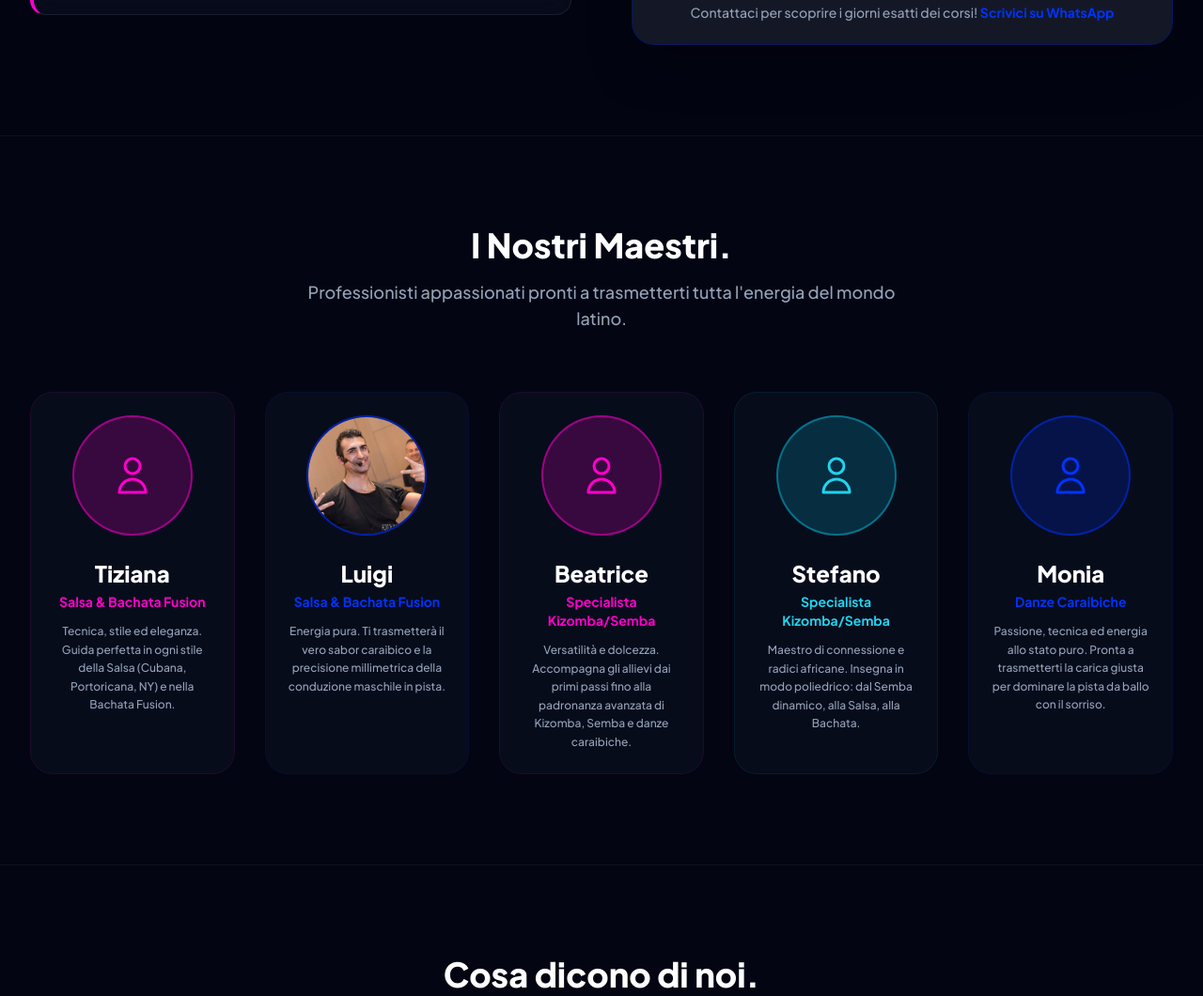
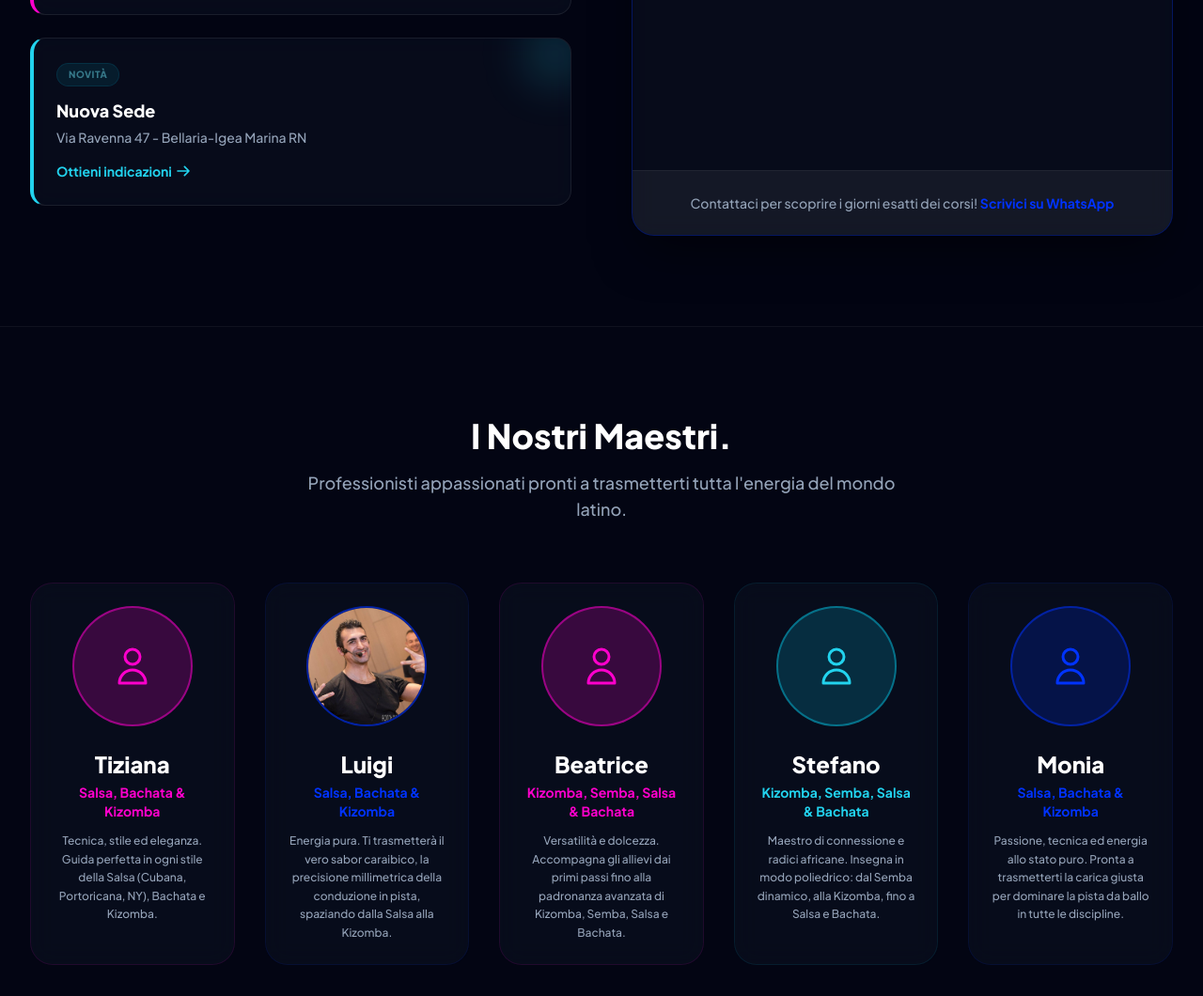
Before and after one commit to colu84/blue-danza-caribe, a plain HTML site: page index.html in a window 1280 px wide. Shown: the part 2778-3838 px from the top of the page at 94% size. Drawn offline with nearby package versions, Linux system fonts and the light colour scheme.

Commit message:
Update text: remove Fusion, update teacher disciplines, add Bellaria location

```diff
--- a/index.html
+++ b/index.html
@@ -168,7 +168,7 @@
             <div class="flex flex-col md:flex-row md:items-end justify-between mb-16 gap-6">
                 <div>
                     <h2 class="text-4xl font-black text-white mb-4">Le Nostre Discipline</h2>
-                    <p class="text-lg text-slate-400 max-w-xl font-medium">Salsa (tutti gli stili), Bachata Fusion, Kizomba e Semba. Classi studiate per esplodere in pista.</p>
+                    <p class="text-lg text-slate-400 max-w-xl font-medium">Salsa (tutti gli stili), Bachata, Kizomba e Semba. Classi studiate per esplodere in pista.</p>
                 </div>
             </div>
 
@@ -196,8 +196,8 @@
                     <div class="p-10 h-full relative z-10 flex flex-col justify-between">
                         <div>
                             <span class="inline-block px-4 py-1.5 rounded-full bg-brandPink/20 text-pink-300 text-xs font-black mb-6 tracking-wide uppercase border border-brandPink/30">Fluidità</span>
-                            <h3 class="text-3xl font-black text-white mb-4 group-hover:text-pink-400 transition-colors">Bachata Fusion</h3>
-                            <p class="text-slate-400 text-base mb-8 leading-relaxed font-medium">Non la solita "sensual". Uniamo footwork dominicano e tecniche moderne per un ballo ricco di stile, musicalità e profondo rispetto del partner in ogni figura.</p>
+                            <h3 class="text-3xl font-black text-white mb-4 group-hover:text-pink-400 transition-colors">Bachata</h3>
+                            <p class="text-slate-400 text-base mb-8 leading-relaxed font-medium">Uniamo i fondamentali dominicani e la tecnica moderna per un ballo ricco di stile, musicalità e profondo rispetto del partner in ogni figura.</p>
                         </div>
                         <div class="flex items-center gap-4 border-t border-white/10 pt-6">
                             <span class="text-sm font-bold text-white group-hover:text-brandPink transition-colors flex items-center gap-2 cursor-pointer">
@@ -235,7 +235,7 @@
                 <div>
                     <div class="inline-flex items-center gap-2 px-4 py-1.5 rounded-full card-glass mb-6 shadow-sm border-brandBlue/30 border">
                         <svg class="w-5 h-5 text-brandBlue" fill="none" stroke="currentColor" viewBox="0 0 24 24"><path stroke-linecap="round" stroke-linejoin="round" stroke-width="2.5" d="M17.657 16.657L13.414 20.9a1.998 1.998 0 01-2.827 0l-4.244-4.243a8 8 0 1111.314 0z"></path><path stroke-linecap="round" stroke-linejoin="round" stroke-width="2.5" d="M15 11a3 3 0 11-6 0 3 3 0 016 0z"></path></svg>
-                        <span class="text-sm font-bold text-slate-200">Riccione e Rimini</span>
+                        <span class="text-sm font-bold text-slate-200">Riccione, Rimini e Bellaria</span>
                     </div>
                     <h2 class="text-4xl md:text-5xl font-black text-white mb-6 leading-[1.1]">Le nostre sedi principali.</h2>
                     <p class="text-lg text-slate-400 mb-8 leading-relaxed font-medium">
@@ -250,10 +250,19 @@
                     </div>
 
                     <!-- Sede Rimini -->
-                    <div class="card-glass p-6 rounded-2xl border-l-4 border-l-brandPink mb-8">
+                    <div class="card-glass p-6 rounded-2xl border-l-4 border-l-brandPink mb-6">
                         <h4 class="font-black text-white mb-1 text-lg">Manuale Olistico Schilling</h4>
                         <p class="text-slate-400 text-sm font-medium">Via Draghi 19 - Rimini</p>
                         <a href="https://maps.google.com/?q=Via+Draghi+19+Rimini" target="_blank" class="inline-flex items-center gap-1 mt-4 text-pink-400 text-sm font-bold hover:text-pink-300">Ottieni indicazioni <svg class="w-4 h-4" fill="none" stroke="currentColor" viewBox="0 0 24 24"><path stroke-linecap="round" stroke-linejoin="round" stroke-width="2.5" d="M14 5l7 7m0 0l-7 7m7-7H3"></path></svg></a>
+                    </div>
+
+                    <!-- Sede Bellaria -->
+                    <div class="card-glass p-6 rounded-2xl border-l-4 border-l-cyan-400 mb-8 relative overflow-hidden">
+                        <div class="absolute -right-4 -top-4 w-16 h-16 bg-cyan-400/20 rounded-full blur-xl"></div>
+                        <span class="inline-block px-3 py-1 rounded-full bg-cyan-500/20 text-cyan-300 text-[10px] font-black mb-3 uppercase tracking-wider border border-cyan-500/30 animate-pulse">Novità</span>
+                        <h4 class="font-black text-white mb-1 text-lg">Nuova Sede</h4>
+                        <p class="text-slate-400 text-sm font-medium">Via Ravenna 47 - Bellaria-Igea Marina RN</p>
+                        <a href="https://maps.google.com/?q=Via+Ravenna+47+Bellaria+Igea+Marina" target="_blank" class="inline-flex items-center gap-1 mt-4 text-cyan-400 text-sm font-bold hover:text-cyan-300">Ottieni indicazioni <svg class="w-4 h-4" fill="none" stroke="currentColor" viewBox="0 0 24 24"><path stroke-linecap="round" stroke-linejoin="round" stroke-width="2.5" d="M14 5l7 7m0 0l-7 7m7-7H3"></path></svg></a>
                     </div>
                 </div>
 
@@ -307,8 +316,8 @@
                         <svg class="w-12 h-12 text-brandPink hidden z-0" fill="none" stroke="currentColor" viewBox="0 0 24 24"><path stroke-linecap="round" stroke-linejoin="round" stroke-width="1.5" d="M16 7a4 4 0 11-8 0 4 4 0 018 0zM12 14a7 7 0 00-7 7h14a7 7 0 00-7-7z"></path></svg>
                     </div>
                     <h3 class="text-2xl font-black text-white mb-1">Tiziana</h3>
-                    <p class="text-brandPink font-bold text-sm mb-3">Salsa & Bachata Fusion</p>
-                    <p class="text-slate-400 text-xs font-medium leading-relaxed">Tecnica, stile ed eleganza. Guida perfetta in ogni stile della Salsa (Cubana, Portoricana, NY) e nella Bachata Fusion.</p>
+                    <p class="text-brandPink font-bold text-sm mb-3">Salsa, Bachata & Kizomba</p>
+                    <p class="text-slate-400 text-xs font-medium leading-relaxed">Tecnica, stile ed eleganza. Guida perfetta in ogni stile della Salsa (Cubana, Portoricana, NY), Bachata e Kizomba.</p>
                 </div>
 
                 <!-- Luigi -->
@@ -318,8 +327,8 @@
                         <svg class="w-12 h-12 text-brandBlue hidden z-0" fill="none" stroke="currentColor" viewBox="0 0 24 24"><path stroke-linecap="round" stroke-linejoin="round" stroke-width="1.5" d="M16 7a4 4 0 11-8 0 4 4 0 018 0zM12 14a7 7 0 00-7 7h14a7 7 0 00-7-7z"></path></svg>
                     </div>
                     <h3 class="text-2xl font-black text-white mb-1">Luigi</h3>
-                    <p class="text-brandBlue font-bold text-sm mb-3">Salsa & Bachata Fusion</p>
-                    <p class="text-slate-400 text-xs font-medium leading-relaxed">Energia pura. Ti trasmetterà il vero sabor caraibico e la precisione millimetrica della conduzione maschile in pista.</p>
+                    <p class="text-brandBlue font-bold text-sm mb-3">Salsa, Bachata & Kizomba</p>
+                    <p class="text-slate-400 text-xs font-medium leading-relaxed">Energia pura. Ti trasmetterà il vero sabor caraibico, la precisione millimetrica della conduzione in pista, spaziando dalla Salsa alla Kizomba.</p>
                 </div>
 
                 <!-- Beatrice -->
@@ -329,8 +338,8 @@
                         <svg class="w-12 h-12 text-brandPink hidden z-0" fill="none" stroke="currentColor" viewBox="0 0 24 24"><path stroke-linecap="round" stroke-linejoin="round" stroke-width="1.5" d="M16 7a4 4 0 11-8 0 4 4 0 018 0zM12 14a7 7 0 00-7 7h14a7 7 0 00-7-7z"></path></svg>
                     </div>
                     <h3 class="text-2xl font-black text-white mb-1">Beatrice</h3>
-                    <p class="text-brandPink font-bold text-sm mb-3">Specialista Kizomba/Semba</p>
-                    <p class="text-slate-400 text-xs font-medium leading-relaxed">Versatilità e dolcezza. Accompagna gli allievi dai primi passi fino alla padronanza avanzata di Kizomba, Semba e danze caraibiche.</p>
+                    <p class="text-brandPink font-bold text-sm mb-3">Kizomba, Semba, Salsa & Bachata</p>
+                    <p class="text-slate-400 text-xs font-medium leading-relaxed">Versatilità e dolcezza. Accompagna gli allievi dai primi passi fino alla padronanza avanzata di Kizomba, Semba, Salsa e Bachata.</p>
                 </div>
 
                 <!-- Stefano -->
@@ -340,8 +349,8 @@
                         <svg class="w-12 h-12 text-cyan-400 hidden z-0" fill="none" stroke="currentColor" viewBox="0 0 24 24"><path stroke-linecap="round" stroke-linejoin="round" stroke-width="1.5" d="M16 7a4 4 0 11-8 0 4 4 0 018 0zM12 14a7 7 0 00-7 7h14a7 7 0 00-7-7z"></path></svg>
                     </div>
                     <h3 class="text-2xl font-black text-white mb-1">Stefano</h3>
-                    <p class="text-cyan-400 font-bold text-sm mb-3">Specialista Kizomba/Semba</p>
-                    <p class="text-slate-400 text-xs font-medium leading-relaxed">Maestro di connessione e radici africane. Insegna in modo poliedrico: dal Semba dinamico, alla Salsa, alla Bachata.</p>
+                    <p class="text-cyan-400 font-bold text-sm mb-3">Kizomba, Semba, Salsa & Bachata</p>
+                    <p class="text-slate-400 text-xs font-medium leading-relaxed">Maestro di connessione e radici africane. Insegna in modo poliedrico: dal Semba dinamico, alla Kizomba, fino a Salsa e Bachata.</p>
                 </div>
 
                 <!-- Monia -->
@@ -351,8 +360,8 @@
                         <svg class="w-12 h-12 text-brandBlue hidden z-0" fill="none" stroke="currentColor" viewBox="0 0 24 24"><path stroke-linecap="round" stroke-linejoin="round" stroke-width="1.5" d="M16 7a4 4 0 11-8 0 4 4 0 018 0zM12 14a7 7 0 00-7 7h14a7 7 0 00-7-7z"></path></svg>
                     </div>
                     <h3 class="text-2xl font-black text-white mb-1">Monia</h3>
-                    <p class="text-brandBlue font-bold text-sm mb-3">Danze Caraibiche</p>
-                    <p class="text-slate-400 text-xs font-medium leading-relaxed">Passione, tecnica ed energia allo stato puro. Pronta a trasmetterti la carica giusta per dominare la pista da ballo con il sorriso.</p>
+                    <p class="text-brandBlue font-bold text-sm mb-3">Salsa, Bachata & Kizomba</p>
+                    <p class="text-slate-400 text-xs font-medium leading-relaxed">Passione, tecnica ed energia allo stato puro. Pronta a trasmetterti la carica giusta per dominare la pista da ballo in tutte le discipline.</p>
                 </div>
             </div>
         </div>
```
